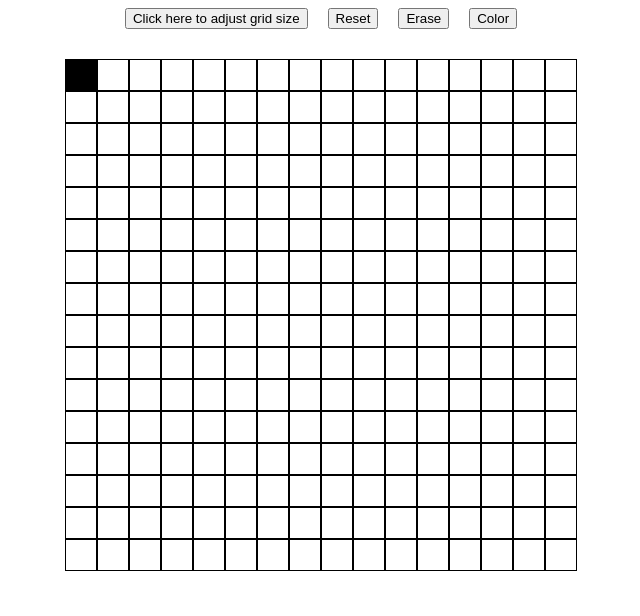
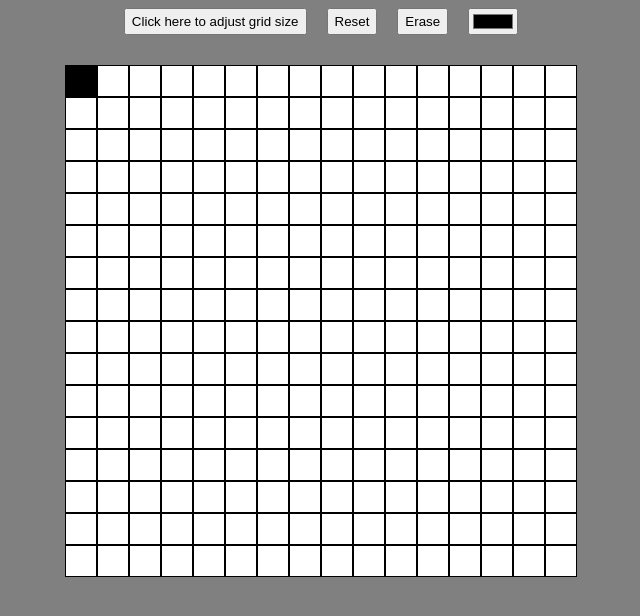
Before and after one commit to Fragments-Of-Glass/etch-a-sketch, a plain HTML site: page index.html in a window 1280 px wide. Both pictures are taken after a click on the element 400 px from the left and 75 px from the top of the page. Shown: the whole page, without its empty margins (319-959 px from the left). Drawn offline with Linux system fonts and the light colour scheme.

Commit message:
Change background color and add color picker

```diff
--- a/index.html
+++ b/index.html
@@ -15,7 +15,7 @@
         <button id="info">Click here to adjust grid size</button>
         <button id="reset">Reset</button>
         <button id="erase">Erase</button>
-        <button id="color">Color</button>
+        <input type="color" id="color">
     </div>
     <div id="container"></div>
 </body>
--- a/script.js
+++ b/script.js
@@ -10,6 +10,7 @@ const btn = document.getElementById('info');
 const resetbtn = document.getElementById('reset');
 const erasebtn = document.getElementById('erase');
 const colorbtn = document.getElementById('color');
+let colorInput=document.querySelector('#color');
 makeGrid();
 function makeGrid() {
     container.style.gridTemplateColumns = `repeat(16, 1fr)`;
@@ -61,7 +62,8 @@ function makeNewGrid(rows) {
 }
 function changeColor(item) {
     if (!coloring) return;
-    item.style.background = 'black';
+    let newColor=colorInput.value;
+    item.style.background = `${newColor}`;
 }
 function reset(item) {
     item.style.background = 'white';
@@ -70,7 +72,7 @@ function erase(item) {
     if (!eraser) return;
     item.style.background = 'white';
 }
-colorbtn.addEventListener('click', () => {
+colorbtn.addEventListener('input', () => {
     eraser = false;
     for (let i = 0; i < (16 * 16); i++) {
         color[i].addEventListener('click', () => changeColor(color[i]));
--- a/style.css
+++ b/style.css
@@ -1,3 +1,6 @@
+body{
+    background-color: grey;
+}
 .button-container {
     justify-content: center;
     display: flex;
@@ -5,6 +8,7 @@
 
 }
 #container {
+    background-color: white;
     width: 512px;
     height: 512px;
     margin: auto;
```
